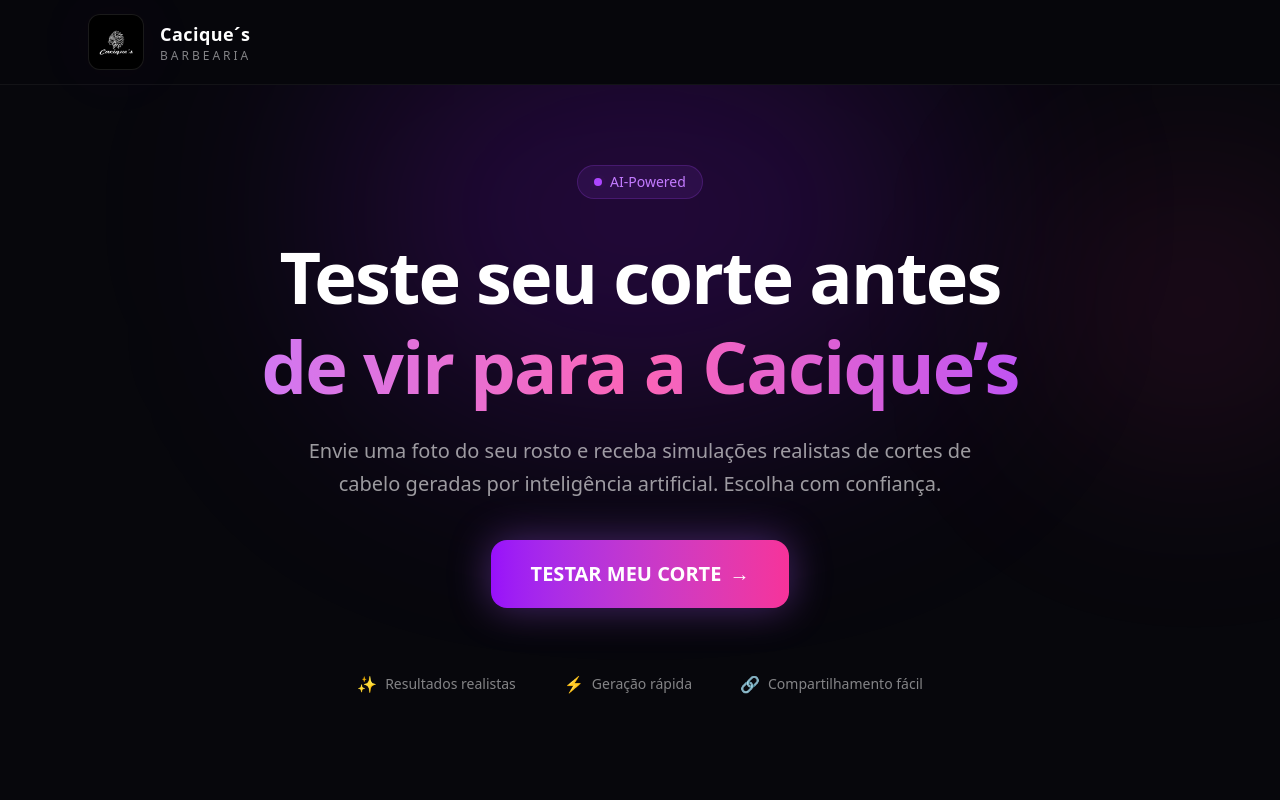
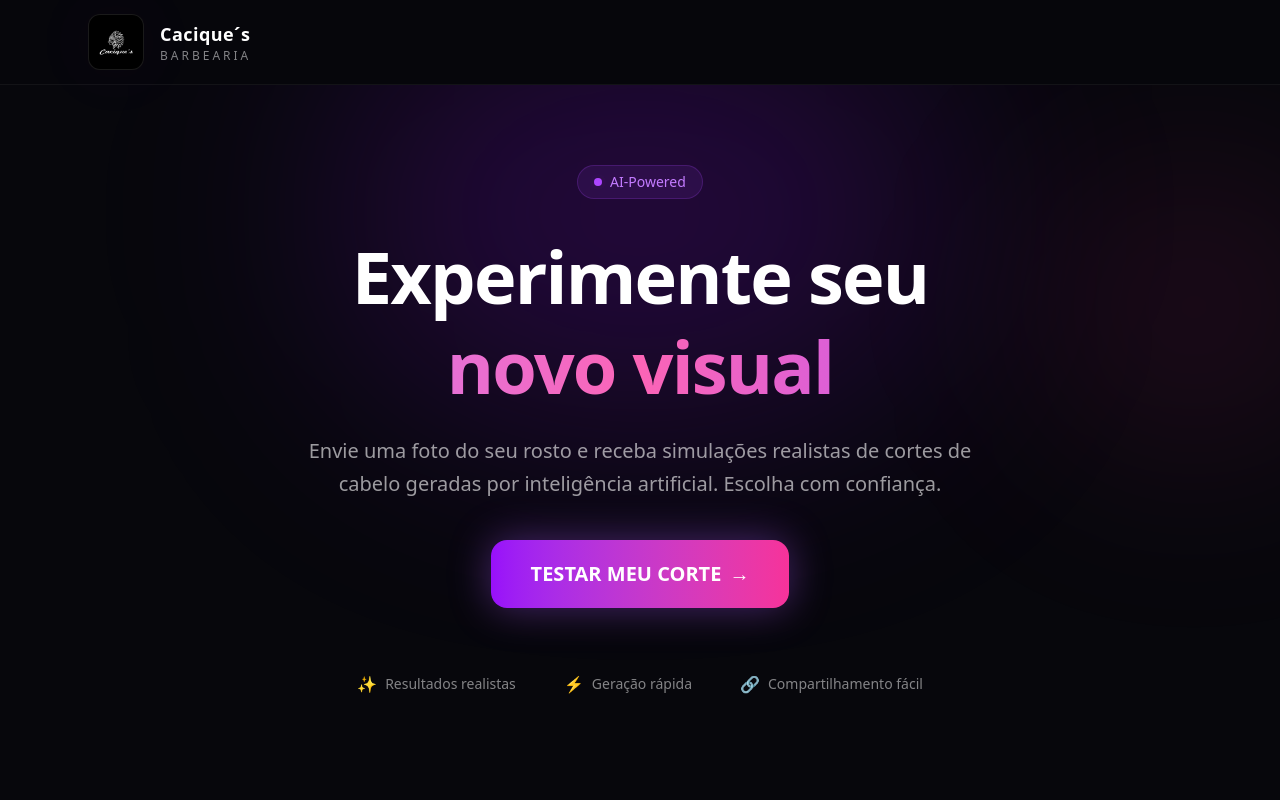
Before and after one commit to TavanoMa/Photo-Barber, a Next.js app: page / in a window 1280 px wide. Shown: the top 800 px of the page. Built offline with nearby package versions, Linux system fonts and the light colour scheme.

Commit message:
improving UX

```diff
--- a/src/app/api/generate-image/route.ts
+++ b/src/app/api/generate-image/route.ts
@@ -99,6 +99,7 @@
 - NÃO alterar rosto
 - NÃO mudar idade ou etnia
 - NÃO mudar expressão facial
+- NÃO mudar a cor do cabelo do cliente
 
 Tarefa:
 Aplicar um corte de cabelo REALISTA: ${haircut}
--- a/src/components/Hero.tsx
+++ b/src/components/Hero.tsx
@@ -27,9 +27,9 @@
 
         {/* title */}
         <h1 className="text-5xl md:text-7xl font-bold leading-tight mb-6 text-white tracking-tight">
-          Teste seu corte antes{" "}
+          Experimente seu{" "}
           <span className="block bg-gradient-to-r from-purple-400 via-pink-400 to-purple-500 bg-clip-text text-transparent">
-            de vir para a Cacique’s
+            novo visual
           </span>
         </h1>
 
--- a/src/components/UploadPhoto.tsx
+++ b/src/components/UploadPhoto.tsx
@@ -1,6 +1,5 @@
 "use client"
 import { useRef, useState } from "react"
-
 
 interface Props {
   onSelect: (file: File) => void
@@ -16,13 +15,14 @@
 
     const url = URL.createObjectURL(file)
     setPreview(url)
-    onSelect(file) // ⭐ envia pra página
+    onSelect(file)
   }
 
   return (
     <div>
       <p className="mb-4 text-white/80">Sua foto</p>
 
+      {/* CARD */}
       <div className="border border-white/10 bg-white/[0.02] rounded-2xl p-6 flex flex-col items-center justify-center text-center h-[420px] relative overflow-hidden">
 
         <input
@@ -46,20 +46,34 @@
             <p className="text-white/60 text-sm mb-6 max-w-xs">
               Use uma foto frontal com boa iluminação para melhores resultados
             </p>
+
+            {/* BOTÃO DENTRO (SÓ SEM IMAGEM) */}
+            <button
+              onClick={() => inputRef.current?.click()}
+              className="px-6 py-3 rounded-lg border border-purple-500/40 text-purple-300 hover:bg-purple-500/10 transition cursor-pointer mt-4 relative z-10"
+            >
+              Selecionar imagem
+            </button>
           </>
         )}
- {preview && (
-          <img src={preview} className="absolute inset-0 w-full h-full object-contain bg-black" />
+
+        {preview && (
+          <img
+            src={preview}
+            className="absolute inset-0 w-full h-full object-contain bg-black"
+          />
         )}
+      </div>
 
+      {/* BOTÃO FORA (SÓ COM IMAGEM) */}
+      {preview && (
         <button
           onClick={() => inputRef.current?.click()}
-          className="px-6 py-3 rounded-lg border border-purple-500/40 text-purple-300 hover:bg-purple-500/10 transition cursor-pointer mt-4 relative z-10"
+          className="mt-4 px-6 py-3 rounded-lg border border-white/20 text-white/80 hover:bg-white/10 transition cursor-pointer"
         >
-          Selecionar imagem
+          Escolher outra imagem
         </button>
-
-      </div>
+      )}
     </div>
   )
 }
```
